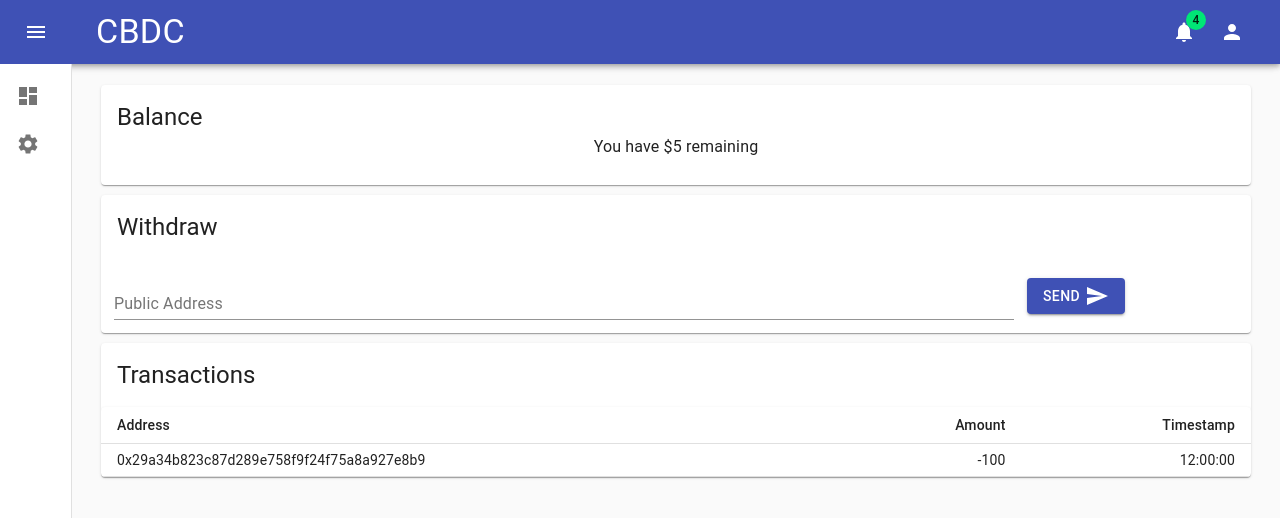
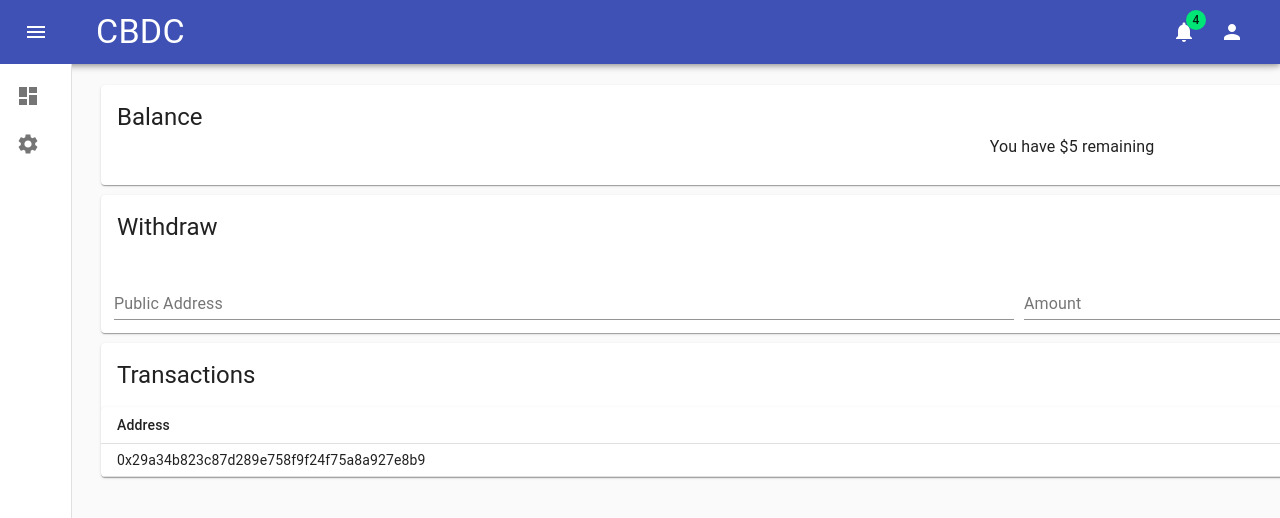
Before and after one commit to CornellBlockchain/cbdc, a React (Create React App) app in the folder client/: page / in a window 1280 px wide. Shown: the top 518 px of the page. Built offline with nearby package versions, Linux system fonts and the light colour scheme.

Commit message:
"Amount" text input added - style is the same as "Public Address" text input

```diff
--- a/client/src/containers/Home.js
+++ b/client/src/containers/Home.js
@@ -45,6 +45,11 @@ const Home = (props) => {
                 id="standard-basic"
                 label="Public Address"
               />
+              <TextField
+                style={{ width: "900px", margin: "5px" }}
+                id="standard-basic"
+                label="Amount"
+              />
               <Button color="primary" variant="contained">
                 Send <SendIcon style={{ marginLeft: "5px" }} />
               </Button>
```
